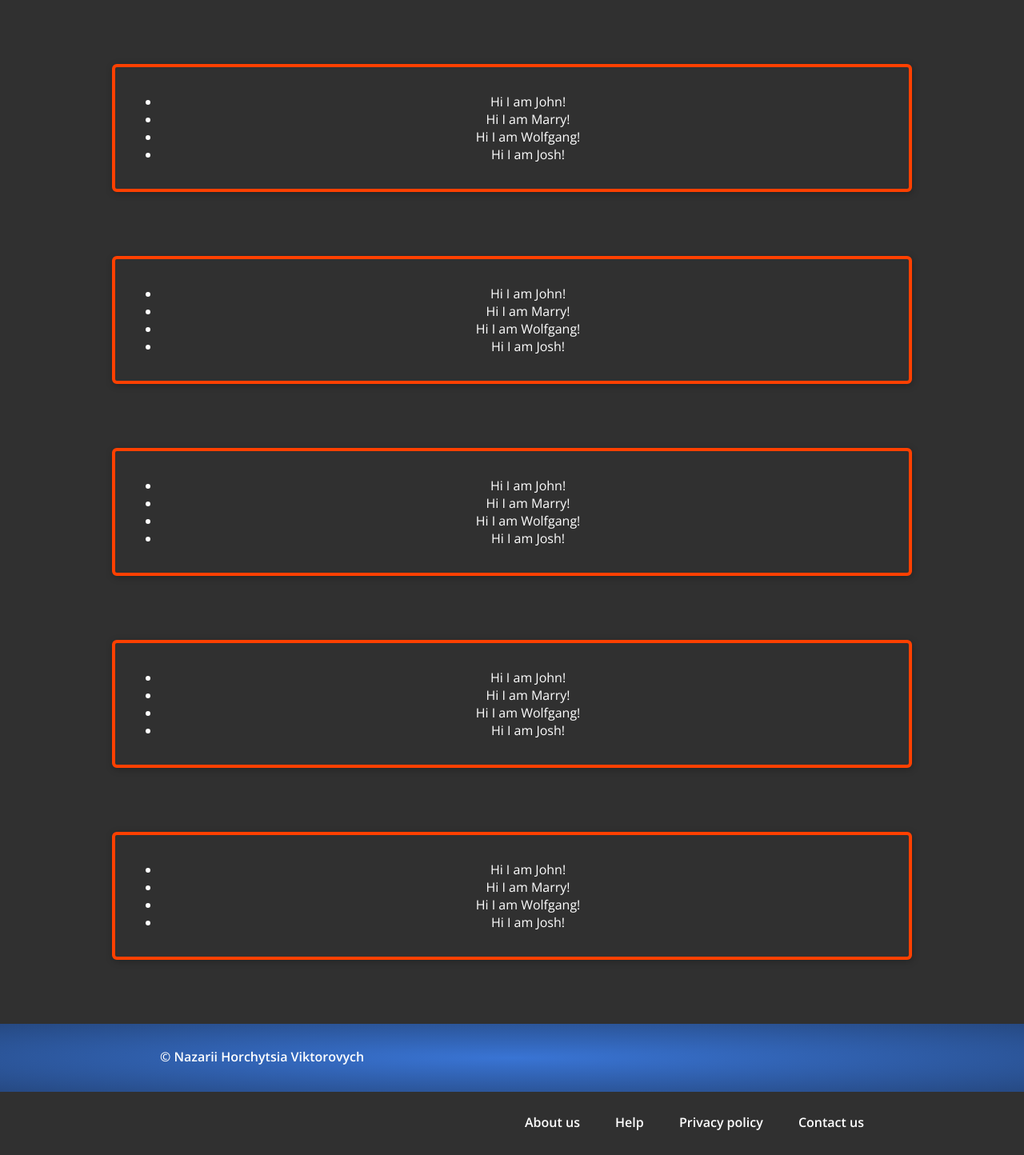
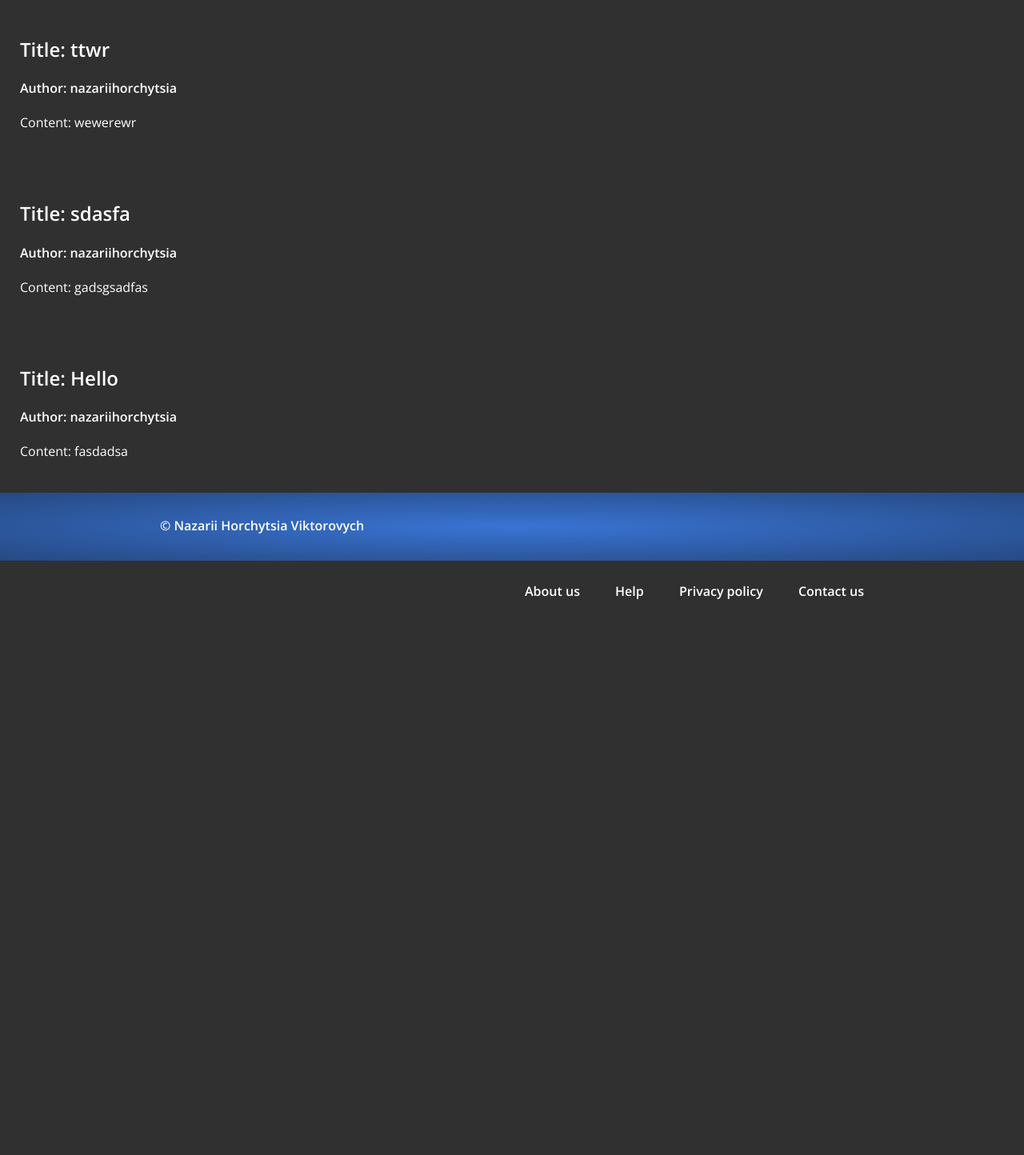
Before and after one commit to NazarGorynych/blog_website, a Django app: page /blog/ in a window 1280 px wide. Shown: the part 55-1499 px from the top of the page at 80% size. After the commit the page ends 804 px from the top, so only its background shows below. Run offline with Django 3.2, Linux system fonts and the light colour scheme; data comes from the database, SQL or seed files in the repository; both versions use the stored data as it was before the commit.

Commit message:
added Post display

```diff
--- a/blog/urls.py
+++ b/blog/urls.py
@@ -2,10 +2,11 @@ from django.urls import path
 from . import views
 
 urlpatterns = [
-    path('', views.index, name='index'),
+    path('', views.PostListView.as_view(), name='posts'),
     path('register/', views.register, name='register'),
     path('login/', views.user_login, name='login'),
     path('logout/', views.user_logout, name='logged-out'),
     path('profile/', views.user_profile, name='profile'),
+    # path('search_results/', views.search_for_user, name='search_for_user'),
     path('<slug:user_slug>', views.homepage, name='homepage')
 ]
--- a/blog/views.py
+++ b/blog/views.py
@@ -1,13 +1,32 @@
 from django.shortcuts import render, redirect
-from .models import User
+from .models import User, Post
 from .forms import CustomUserCreationForm, LoginForm, PostForm
 from django.contrib.auth import authenticate, login, logout
 from django.http import HttpResponse
+from django.views import generic
+
+
+class PostListView(generic.ListView):
+    model = Post
+    context_object_name = 'post_list'
+    template_name = 'blog/index.html'
+    queryset = Post.objects.all()
+    #
+    # def get_queryset(self):
+    #     return Post.objects.all()
+    # #
+    # def get_context_data(self, **kwargs):
+    #     context = super(PostListView, self).get_context_data(**kwargs)
+    #     return context
+
+# class PostView(generic.DetailView):
+#     model = Post
+#     template_name = 'blog'
 
 
 def index(request):
+    # all_posts = Post.objects.all()
     return render(request, 'blog/index.html')
-
 
 def register(request):
     if request.method == 'POST':
@@ -43,6 +62,11 @@ def user_login(request):
     return render(request, 'blog/login.html', {'form': form})
 
 
+def user_logout(request):
+    logout(request)
+    return redirect(index)
+
+
 def user_profile(request):
     if request.method == 'POST':
         form = PostForm(request.POST)
@@ -55,10 +79,6 @@ def user_profile(request):
     return render(request, 'blog/user-profile.html', {'form': form})
 
 
-def user_logout(request):
-    logout(request)
-    return redirect(index)
-
 
 def homepage(request, user_slug):
     selected_user = User.objects.get(slug=user_slug)
--- /dev/null
+++ b/templates/blog/includes/post_template.html
@@ -0,0 +1,5 @@
+    <div style="padding: 25px">
+        <h2>Title:  {{  post.title }}</h2>
+        <h4>Author:  {{  post.author|safe }}</h4>
+        <p>Content: {{  post.text }}</p>
+    </div>
--- a/templates/blog/index.html
+++ b/templates/blog/index.html
@@ -1,48 +1,11 @@
 {% extends 'blog/../layouts/layout.html' %}
-
-{% block title %}My blog{% endblock %}
 
 {% block body %}
     <div>
-        <article>
-            <ul>
-                <li>Hi I am John!</li>
-                <li>Hi I am Marry!</li>
-                <li>Hi I am Wolfgang!</li>
-                <li>Hi I am Josh!</li>
-            </ul>
-        </article>
-        <article>
-            <ul>
-                <li>Hi I am John!</li>
-                <li>Hi I am Marry!</li>
-                <li>Hi I am Wolfgang!</li>
-                <li>Hi I am Josh!</li>
-            </ul>
-        </article>
-        <article>
-            <ul>
-                <li>Hi I am John!</li>
-                <li>Hi I am Marry!</li>
-                <li>Hi I am Wolfgang!</li>
-                <li>Hi I am Josh!</li>
-            </ul>
-        </article>
-        <article>
-            <ul>
-                <li>Hi I am John!</li>
-                <li>Hi I am Marry!</li>
-                <li>Hi I am Wolfgang!</li>
-                <li>Hi I am Josh!</li>
-            </ul>
-        </article>
-        <article>
-            <ul>
-                <li>Hi I am John!</li>
-                <li>Hi I am Marry!</li>
-                <li>Hi I am Wolfgang!</li>
-                <li>Hi I am Josh!</li>
-            </ul>
-        </article>
+    {% for post in post_list %}
+        <div style="float: top; box-sizing: content-box; position: relative">
+            {% include 'blog/includes/post_template.html' %}
+        </div>
+    {% endfor %}
     </div>
 {% endblock %}
--- a/templates/layouts/layout.html
+++ b/templates/layouts/layout.html
@@ -35,7 +35,8 @@
        </div>
    </header>
    <main>
-        {% block body %}{% endblock %}
+        {% block body %}
+        {% endblock %}
    </main>
     <footer>
         <div class="footer">
```
Also changed, not shown: blog_website/settings.py (+6 -3 lines), blog/migrations/0001_initial.py, db.sqlite3 (deleted).
